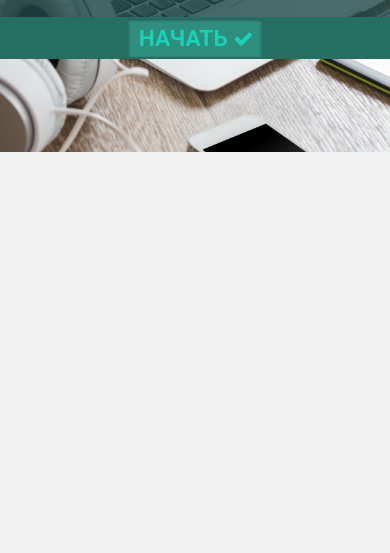
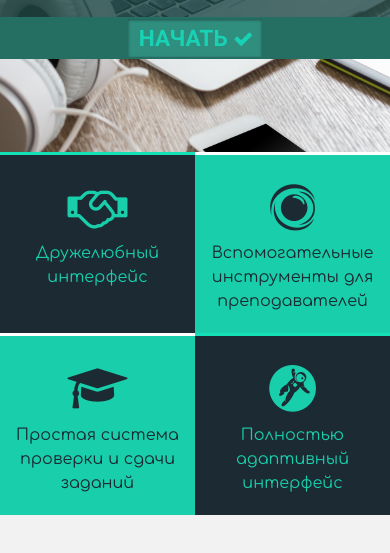
Before and after one commit to randomdotcom/EasyLab, a plain HTML site: page index.html in a window 390 px wide. Shown: the part 347-900 px from the top of the page. Drawn offline with nearby package versions, Linux system fonts and the light colour scheme.

Commit message:
Блоки особенностей + адаптив

```diff
--- a/css/style.css
+++ b/css/style.css
@@ -128,10 +128,61 @@ body {
     }
 }
 
-
 .register-bottom-block button:focus {
     outline: 0;
 }
 .register-bottom-block button:hover {
     cursor: pointer;
 }
+.bhr {
+    height: 3px;
+    width: 100%;
+}
+.bhr-light {
+    background-color: #14e0b8;
+}
+.bhr-white {
+    background-color: white;
+}
+.flex-spec-block {
+    display: flex;
+}
+.spec-block {
+    width: 25%;
+}
+@media only screen and (max-width: 768px) {
+    .flex-spec-block {
+        flex-wrap: wrap;
+    }
+    .spec-block{
+        width: 50%;
+    }
+    .spec-block-light + .spec-block-dark {
+        order: 4;
+    }
+}
+.spec-block-dark {
+    background-color: #1c2a33;
+}
+.spec-block-light {
+    background-color: #19ceab;
+}
+.spec-block {
+    text-align: center;
+    font-family: 'Comfortaa', cursive;
+    font-size: 12pt;
+}
+.spec-block i {
+    font-size: 35pt;
+    margin-top: 30px;
+    margin-bottom: 10px;
+}
+.spec-block p {
+    margin-bottom: 20px;
+}
+.spec-block-dark p, .spec-block-dark i {
+    color: #19ceab;
+}
+.spec-block-light p, .spec-block-light i {
+    color: #1c2a33;
+}
--- a/index.html
+++ b/index.html
@@ -43,6 +43,12 @@
                 </div>
             </div>
         </div>
+        <div class="flex-spec-block">
+            <div class="spec-block spec-block-dark"><div class="bhr bhr-light"></div><i class="fa fa-handshake-o" aria-hidden="true"></i><p>Дружелюбный интерфейс</p></div>
+            <div class="spec-block spec-block-light"><div class="bhr bhr-white"></div><i class="fa fa-eercast" aria-hidden="true"></i><p>Вспомогательные инструменты для преподавателей</p></div>
+            <div class="spec-block spec-block-dark"><div class="bhr bhr-light"></div><i class="fa fa-grav" aria-hidden="true"></i><p>Полностью адаптивный интерфейс</p></div>
+            <div class="spec-block spec-block-light"><div class="bhr bhr-white"></div><i class="fa fa-graduation-cap" aria-hidden="true"></i><p>Простая система проверки и сдачи заданий</p></div>
+        </div>
     </div>
 
 
```
